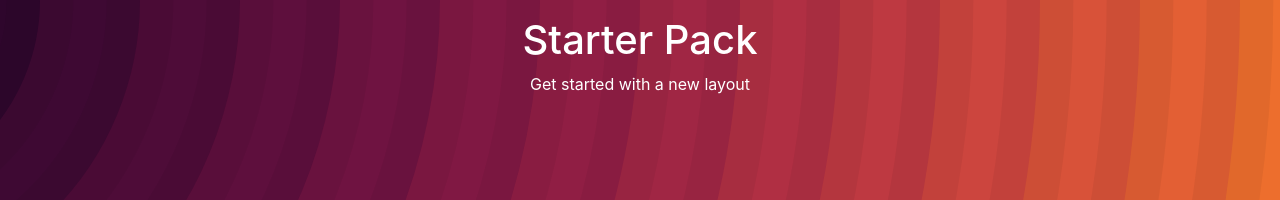
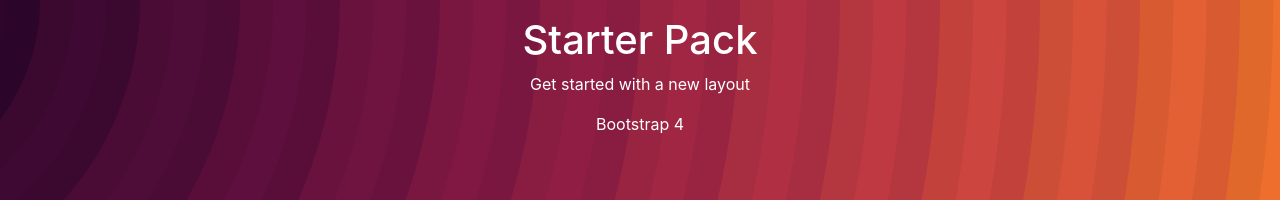
Before and after one commit to whitley40/style-starter, a website: page src/index.html in a window 1280 px wide. Shown: the top 200 px of the page. Drawn offline with nearby package versions, Linux system fonts and the light colour scheme; files that its build step writes are made by us from their sources.

Commit message:
added in new sentence

```diff
--- a/src/index.html
+++ b/src/index.html
@@ -22,6 +22,7 @@
 <div class="container-fluid d-flex flex-column align-items-center p-3">
   <h1>Starter Pack</h1>
   <p>Get started with a new layout</p>
+  <p>Bootstrap 4</p>
 </div>
 
 
```
